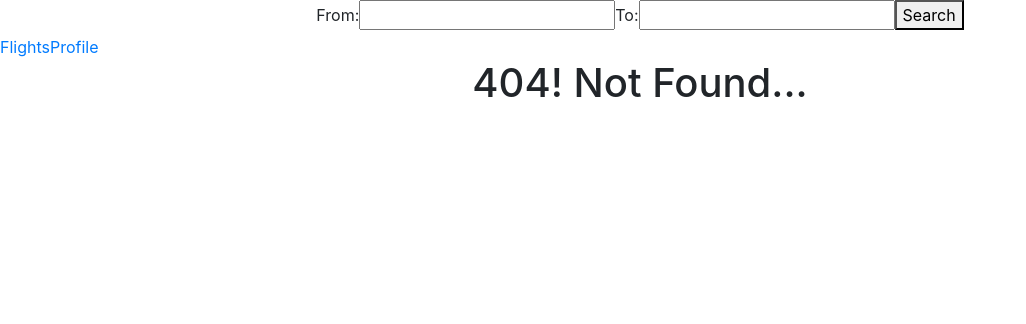
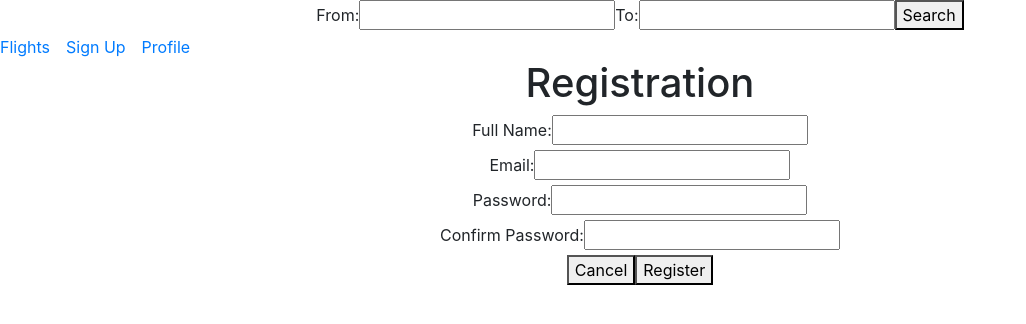
Before and after one commit to Vineti-Internship/group_4_final_project, a React (Create React App) app in the folder client/: page /signup in a window 1280 px wide. Before the commit this address had no page. Shown: the top 324 px of the page, without its empty margins (0-1026 px from the left). Built offline with nearby package versions, Linux system fonts and the light colour scheme.

Commit message:
feat(component): add SignUpForm component

```diff
--- a/client/src/App.js
+++ b/client/src/App.js
@@ -1,3 +1,4 @@
+/* eslint-disable no-unused-vars */
 import React from "react";
 import "./App.css";
 import SearchForm from "./components/SearchForm";
@@ -5,6 +6,7 @@ import Flights from "./components/Flights";
 import NewFlightForm from "./components/NewFlightForm";
 import NotFound from "./components/NotFound";
 import {BrowserRouter as Router, Link, Redirect, Route, Switch} from "react-router-dom";
+import SignUpForm from "./components/SignUpForm";
 
 class App extends React.Component {
 	render() {
@@ -13,14 +15,16 @@ class App extends React.Component {
 				<SearchForm/>
 				<Router>
 					<React.Fragment>
-						<div className='nav'>
-							<Link to="/flights">Flights</Link>
-							<Link to="#" >Profile</Link>
+						<div className="nav">
+							<Link to="/flights" style={{marginRight:"16px"}}>Flights</Link>
+							<Link to="/signup" style={{marginRight:"16px"}}>Sign Up</Link>
+							<Link to="#" style={{marginRight:"16px"}}>Profile</Link>
 						</div>
 						<Switch>
-							<Route exact path = '/flights' render ={()=> <Flights/>} />
-							<Route exact path = '/newflight' render={()=>  <NewFlightForm/>} />
-							<Route exact path = '/' render={()=>  <Redirect to='/flights' />} />
+							<Route exact path = "/flights" render ={()=> <Flights/>} />
+							<Route exact path = "/signup" render ={()=> <SignUpForm/>} />
+							<Route exact path = "/newflight" render={()=>  <NewFlightForm/>} />
+							<Route exact path = "/" render={()=>  <Redirect to="/flights" />} />
 							<Route path="*" render={() => <NotFound/>} />
 						</Switch>
 					</React.Fragment>
--- /dev/null
+++ b/client/src/components/SignUpForm/SignUpForm.js
@@ -0,0 +1,29 @@
+import React from "react";
+
+class SignUpForm extends React.Component {
+	render() {
+		return (
+			<div className="sign-up-form">
+				<h1>Registration</h1>
+				<form>
+					<label>Full Name:</label>
+					<input type="text" name="name"/>
+					<br/>
+					<label>Email:</label>
+					<input type="email" name="email"/>
+					<br/>
+					<label>Password:</label>
+					<input type="password" name="password"/>
+					<br/>
+					<label>Confirm Password:</label>
+					<input type="password" name="password_confirmation"/>
+					<br/>
+					<button>Cancel</button>
+					<button>Register</button>
+				</form>
+			</div>
+		);
+	}
+}
+
+export default SignUpForm;
--- /dev/null
+++ b/client/src/components/SignUpForm/index.js
@@ -0,0 +1 @@
+export { default } from "./SignUpForm";
```
